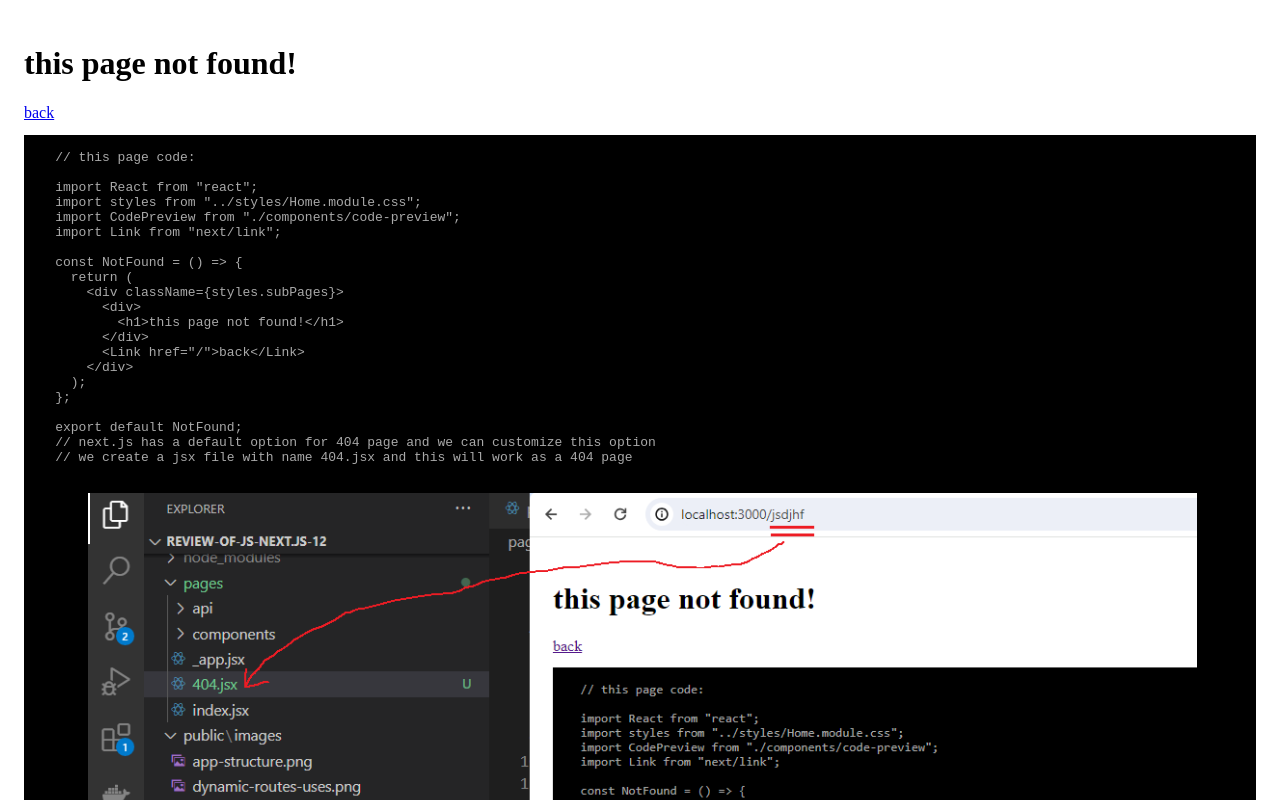
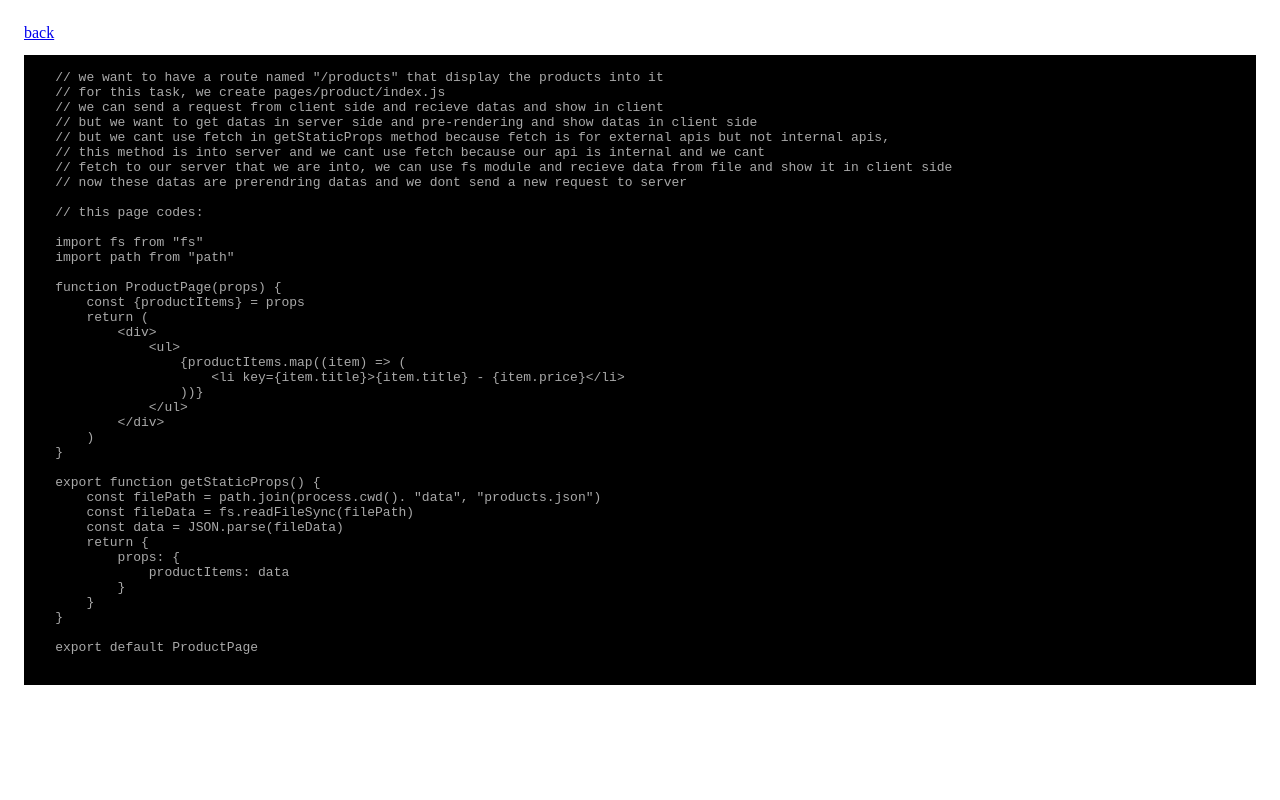
Before and after one commit to arefmaghdam/review-of-js-next.js-12, a Next.js app: page /components/nextjs/using-api-routes-for-pre-rendering in a window 1280 px wide. Before the commit this address had no page. Shown: the top 800 px of the page. Built offline with nearby package versions, Linux system fonts and the light colour scheme.

Commit message:
feat: review of using api routes for pre-rendering and implementation

```diff
--- a/pages/components/next-provider.jsx
+++ b/pages/components/next-provider.jsx
@@ -62,6 +62,7 @@ const NextProvider = () => {
       </Link>
       <Link href="/components/nextjs/save-data-to-file">save data to file</Link>
       <Link href="/components/nextjs/using-api-to-get-data">using api to get data</Link>
+      <Link href="/components/nextjs/using-api-routes-for-pre-rendering">using api routes for pre-rendering</Link>
     </div>
   );
 };
--- /dev/null
+++ b/pages/components/nextjs/using-api-routes-for-pre-rendering.jsx
@@ -0,0 +1,58 @@
+import React from "react";
+import styles from "../../../styles/Home.module.css";
+import CodePreview from "../../components/code-preview";
+import Link from "next/link";
+
+const UsingAPIRoutesForPreRendering = () => {
+  return (
+    <div className={styles.subPages}>
+      <Link href="/">back</Link>
+      <CodePreview
+        content={`
+    // we want to have a route named "/products" that display the products into it
+    // for this task, we create pages/product/index.js
+    // we can send a request from client side and recieve datas and show in client
+    // but we want to get datas in server side and pre-rendering and show datas in client side
+    // but we cant use fetch in getStaticProps method because fetch is for external apis but not internal apis,
+    // this method is into server and we cant use fetch because our api is internal and we cant
+    // fetch to our server that we are into, we can use fs module and recieve data from file and show it in client side
+    // now these datas are prerendring datas and we dont send a new request to server
+
+    // this page codes:
+
+    import fs from "fs"
+    import path from "path"
+
+    function ProductPage(props) {
+        const {productItems} = props
+        return (
+            <div>
+                <ul>
+                    {productItems.map((item) => (
+                        <li key={item.title}>{item.title} - {item.price}</li>
+                    ))}
+                </ul>
+            </div>
+        )
+    }
+
+    export function getStaticProps() {
+        const filePath = path.join(process.cwd(). "data", "products.json")
+        const fileData = fs.readFileSync(filePath)
+        const data = JSON.parse(fileData)
+        return {
+            props: {
+                productItems: data
+            }
+        }
+    }
+
+    export default ProductPage
+
+      `}
+      />
+    </div>
+  );
+};
+
+export default UsingAPIRoutesForPreRendering;
```
